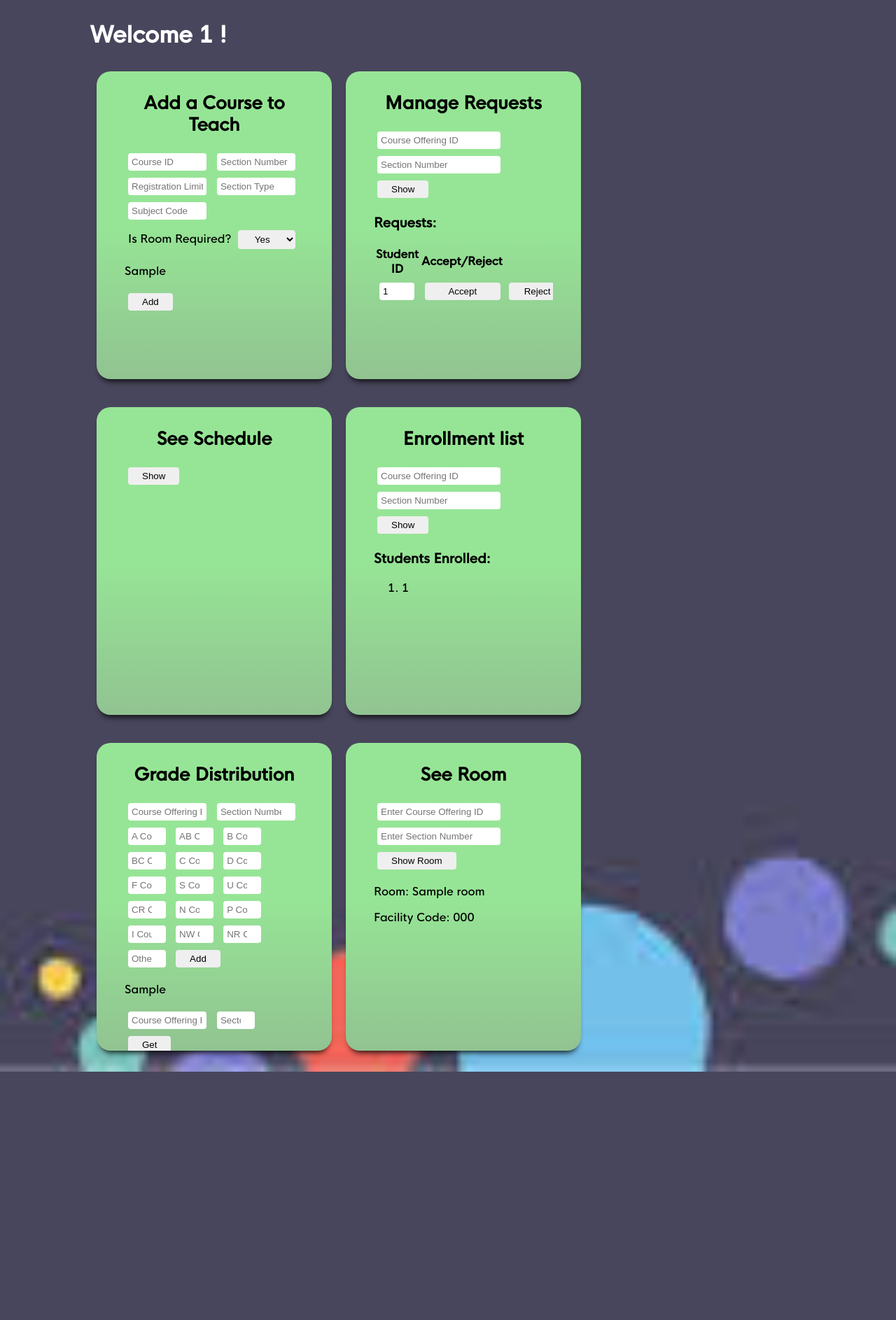
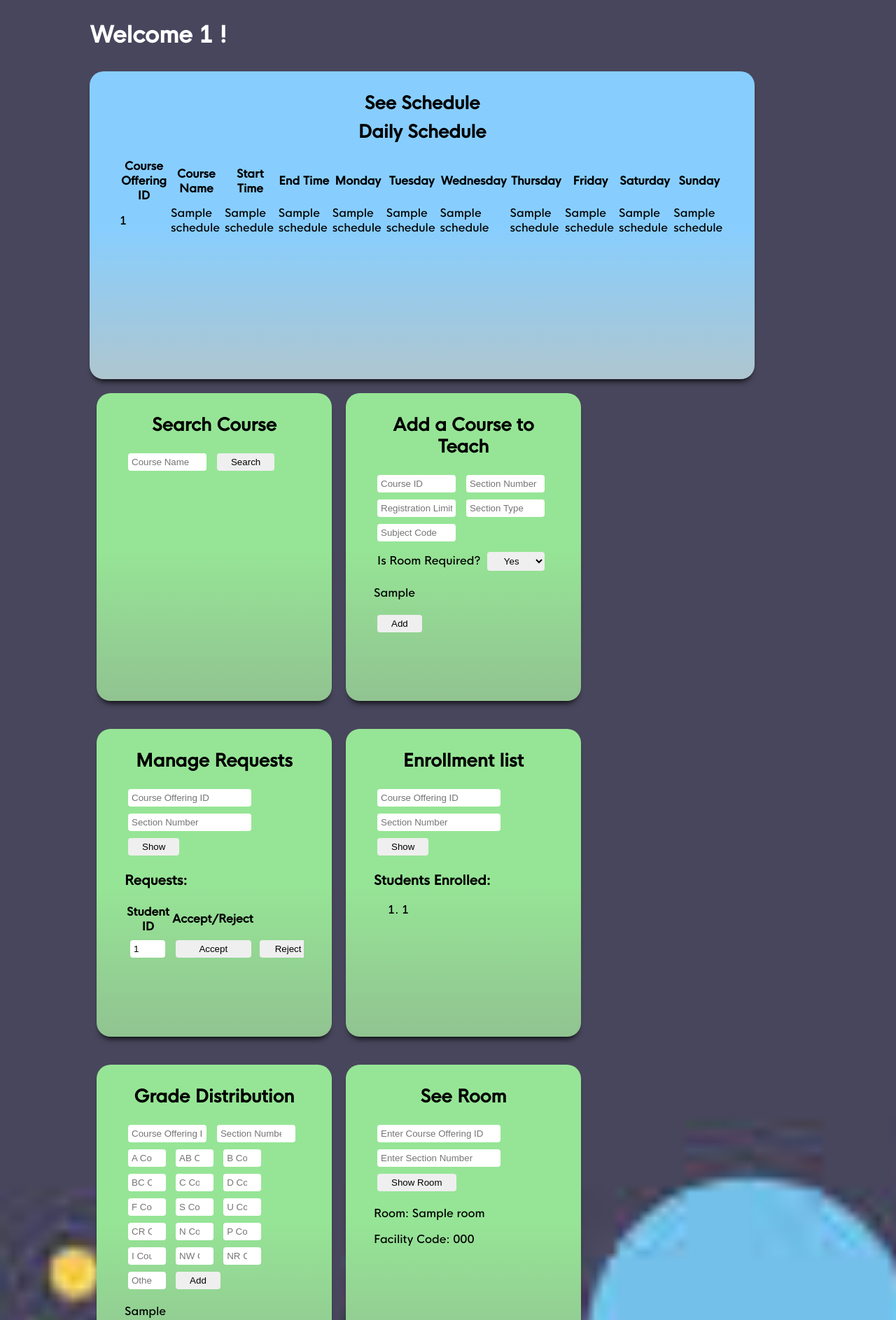
Before and after one commit to aarunishsinha/Course-Management-System, a Flask app: template templates/instructor.html in a window 1280 px wide. Shown: the part 63-1950 px from the top of the page at 70% size. Before the commit the page ends 1595 px from the top, so only its background shows below. Run offline with Flask 2, Linux system fonts and the light colour scheme; the template is opened without the code that fills it: most values are stand-ins (such as "Sample title", 1, 10 or a date in 2020); some libraries are stand-ins or nearby versions.

Commit message:
Add default schedule view in instructor along with search course functionality

```diff
--- a/app.py
+++ b/app.py
@@ -28,6 +28,7 @@ currentStudentLoginId = ""  # the student who is currently logged in
 currentProfLoginId = ""     # # the instructor who is currently logged in
 COID =""
 SN = ""
+schedule = []
 
 @app.route("/")  #main webpage rendering
 def main():
@@ -36,13 +37,62 @@ def main():
 @app.route("/instructorScreen", methods = ["POST"])
 def inst():
     global currentProfLoginId
+    global schedule
     currentProfLoginId = request.form.get("ProfID")
-    return render_template("instructor.html",currentProfLoginId = currentProfLoginId,AddCourseMsg="", requests = [], enrollment = [],addGradeMsg = "", grades = [], room = "", facultyCode = "")
+    TC = ""
+
+    try:
+        query1="""
+        BEGIN;
+        SELECT * from current_term;
+        """
+        cur.execute(query1)
+        TC=cur.fetchall()
+        cur.execute("COMMIT;")
+        TC=TC[0][0]
+    except Exception as e:
+        print(e)
+    # schedule = EXECUTE DATABASE QUERY HERE
+    try:
+        query="""
+        BEGIN;
+        SELECT * from get_instructor_schedule(%s,%s);
+        """ % (str(currentProfLoginId),str(TC))
+        cur.execute(query)
+        schedule=cur.fetchall()
+        cur.execute("COMMIT;")
+    except Exception as e:
+        print (e)
+        try:
+            query1="""
+            BEGIN;
+            SELECT * from current_term;
+            """
+            cur.execute(query1)
+            TC=cur.fetchall()
+            cur.execute("COMMIT;")
+            TC=TC[0][0]
+        except Exception as e:
+            print(e)
+        # schedule = EXECUTE DATABASE QUERY HERE
+        try:
+            query="""
+            BEGIN;
+            SELECT * from get_instructor_schedule(%s,%s);
+            """ % (str(currentProfLoginId),str(TC))
+            cur.execute(query)
+            schedule=cur.fetchall()
+            cur.execute("COMMIT;")
+        except Exception as e:
+            print (e)
+
+    return render_template("instructor.html",currentProfLoginId = currentProfLoginId,AddCourseMsg="", requests = [], enrollment = [],addGradeMsg = "", grades = [], room = "", facultyCode = "", schedule = schedule, searchResults=[])
 
 @app.route("/instructorScreen/AddCourse", methods = ["POST"])
 def instAC():
     # See what is to be done with AddCourseMsg
     global currentProfLoginId
+    global schedule
     CID = request.form.get("CID")
     TC = ""
     # TC = request.form.get("TC")
@@ -74,12 +124,13 @@ def instAC():
     except Exception as e:
         print (e)
 
-    return render_template("instructor.html",currentProfLoginId = currentProfLoginId,AddCourseMsg="", requests = [], enrollment = [],addGradeMsg = "", grades = [], room = "", facultyCode = "")
+    return render_template("instructor.html",currentProfLoginId = currentProfLoginId,AddCourseMsg="", requests = [], enrollment = [],addGradeMsg = "", grades = [], room = "", facultyCode = "", schedule = schedule, searchResults=[])
 
 @app.route("/instructorScreen/Requests", methods = ["POST"])
 def instRequests():
     # See what is to be done with AddCourseMsg
     global currentProfLoginId
+    global schedule
     global COID
     global SN
     COID = request.form.get("COID")
@@ -100,12 +151,13 @@ def instRequests():
         print (e)
     # print(requests)
 
-    return render_template("instructor.html",currentProfLoginId = currentProfLoginId,AddCourseMsg="", requests = requests, enrollment = [],addGradeMsg = "", grades = [], room = "", facultyCode = "")
+    return render_template("instructor.html",currentProfLoginId = currentProfLoginId,AddCourseMsg="", requests = requests, enrollment = [],addGradeMsg = "", grades = [], room = "", facultyCode = "", schedule = schedule, searchResults=[])
 
 @app.route("/instructorScreen/ProcessRequests", methods = ["POST"])
 def instProcessRequests():
     # See what is to be done with AddCourseMsg
     global currentProfLoginId
+    global schedule
     global COID
     global SN
     studentID = request.form.get("studentID")
@@ -145,7 +197,7 @@ def instProcessRequests():
     except Exception as e:
         print (e)
 
-    return render_template("instructor.html",currentProfLoginId = currentProfLoginId,AddCourseMsg="", requests = requests, enrollment = [],addGradeMsg = "", grades = [], room = "", facultyCode = "")
+    return render_template("instructor.html",currentProfLoginId = currentProfLoginId,AddCourseMsg="", requests = requests, enrollment = [],addGradeMsg = "", grades = [], room = "", facultyCode = "", schedule = schedule, searchResults=[])
 
 
 
@@ -154,6 +206,7 @@ def instProcessRequests():
 def instSchedule():
     # See what is to be done with AddCourseMsg
     global currentProfLoginId
+    global schedule
     TC=""
     # TC = request.form.get("TC")
     schedule = []
@@ -180,14 +233,16 @@ def instSchedule():
         cur.execute("COMMIT;")
     except Exception as e:
         print (e)
-    print(schedule);
+    # print(schedule);
     #  Will make schedule.html once query is executed and exact form is known
-    return render_template("schedule.html",currentProfLoginId = currentProfLoginId,schedule = schedule)
+    return render_template("instructor.html",currentProfLoginId = currentProfLoginId,AddCourseMsg="", requests = [], enrollment = [],addGradeMsg = "", grades = [], room = "", facultyCode = "", schedule = schedule, searchResults=[])
+
 
 @app.route("/instructorScreen/enrollment", methods = ["POST"])
 def instEnrollments():
     # See what is to be done with AddCourseMsg
     global currentProfLoginId
+    global schedule
     COID = request.form.get("COID")
     SN = request.form.get("SN")
     enrollment = ['Aniket','Aarunish','Jai']
@@ -204,13 +259,14 @@ def instEnrollments():
     except Exception as e:
         print (e)
 
-    return render_template("instructor.html",currentProfLoginId = currentProfLoginId,AddCourseMsg="", requests = [], enrollment = enrollment,addGradeMsg = "", grades = [], room = "", facultyCode = "")
+    return render_template("instructor.html",currentProfLoginId = currentProfLoginId,AddCourseMsg="", requests = [], enrollment = enrollment,addGradeMsg = "", grades = [], room = "", facultyCode = "", schedule = schedule, searchResults=[])
 
 
 @app.route("/instructorScreen/addGradeDistribution", methods = ["POST"])
 def instAddGD():
     # See what is to be done with AddCourseMsg
     global currentProfLoginId
+    global schedule
     COID = request.form.get("COID")
     SN = request.form.get("SN")
     a = request.form.get("a")
@@ -243,11 +299,12 @@ def instAddGD():
         print (e)
         addGradeMsg="Error occured while updating"
 
-    return render_template("instructor.html",currentProfLoginId = currentProfLoginId,AddCourseMsg="", requests = [], enrollment = [],addGradeMsg = addGradeMsg, grades = [], room = "", facultyCode = "")
+    return render_template("instructor.html",currentProfLoginId = currentProfLoginId,AddCourseMsg="", requests = [], enrollment = [],addGradeMsg = addGradeMsg, grades = [], room = "", facultyCode = "", schedule = schedule, searchResults=[])
 
 @app.route("/instructorScreen/getGradeDistribution", methods = ["POST"])
 def instGetGD():
     global currentProfLoginId
+    global schedule
     grades = [1,2,3,4,5,6,7,7,8,8,34,2,6,42,6634,24,523]
     COID = request.form.get("COID")
     SN = request.form.get("SN")
@@ -262,11 +319,12 @@ def instGetGD():
         cur.execute("COMMIT;")
     except Exception as e:
         print (e)
-    return render_template("instructor.html",currentProfLoginId = currentProfLoginId,AddCourseMsg="", requests = [], enrollment = [],addGradeMsg = "", grades = grades, room = "", facultyCode = "")
+    return render_template("instructor.html",currentProfLoginId = currentProfLoginId,AddCourseMsg="", requests = [], enrollment = [],addGradeMsg = "", grades = grades, room = "", facultyCode = "", schedule = schedule, searchResults=[])
 
 @app.route("/instructorScreen/room", methods = ["POST"])
 def instRoom():
     global currentProfLoginId
+    global schedule
     COID = request.form.get("COID")
     SN = request.form.get("SN")
     output = [('LH121','Narula101')]
@@ -284,7 +342,18 @@ def instRoom():
 
     room = output[0][0]
     facultyCode = output[0][1]
-    return render_template("instructor.html",currentProfLoginId = currentProfLoginId,AddCourseMsg="", requests = [], enrollment = [],addGradeMsg = "", grades = [], room = room, facultyCode = facultyCode)
+    return render_template("instructor.html",currentProfLoginId = currentProfLoginId,AddCourseMsg="", requests = [], enrollment = [],addGradeMsg = "", grades = [], room = room, facultyCode = facultyCode, schedule = schedule, searchResults=[])
+
+
+@app.route("/instructorScreen/searchCourse", methods = ["POST"])
+def instsearchCourse():
+    global currentProfLoginId
+    global schedule
+    CName = request.form.get("CName")
+    searchResults = [(1,"course A"), (2,"Course B"),(1,"course A"), (2,"Course B"),(1,"course A"), (2,"Course B")]
+    #  searchResults = EXECUTE DATABASE QUERY HERE
+    return render_template("instructor.html",currentProfLoginId = currentProfLoginId,AddCourseMsg="", requests = [], enrollment = [],addGradeMsg = "", grades = [], room = "", facultyCode = "", schedule = schedule, searchResults=searchResults)
+
 
 
 
--- a/static/css/student.css
+++ b/static/css/student.css
@@ -1,6 +1,6 @@
-.studentBoxes table input[type="text"]{
+/* .studentBoxes table input[type="text"]{
   width: 80px;
-}
+} */
 .studentBoxes{
   width: 38%;
   background: #87CEFF;
@@ -34,3 +34,19 @@
 .studentScroll td{
   width: 100px;
 }
+
+/*
+td input{
+  margin: 15px;
+  width: 300px;
+  padding: 15px;
+}
+th{
+  margin: 15px;
+} */
+/* input[type="text", readonly]{
+  width: 200px;
+} */
+.searchCourse table th{
+  width: 300px;
+}
--- a/students.py
+++ b/students.py
@@ -39,7 +39,7 @@ def stdSearchCourse():
     CName = request.form.get("CName")
     TC = ""
     # TC = request.form.get("TC")
-    searchResults = [("aboo","aboo","aboo","aboo","aboo","aboo","aboo","aboo","aboo","aboo","aboo","aboo","aboo","aboo","aboo","aboo","aboo"),("aboo","aboo","aboo","aboo","aboo","aboo","aboo","aboo","aboo","aboo","aboo","aboo","aboo","aboo","aboo","aboo","aboo"),("aboo","aboo","aboo","aboo","aboo","aboo","aboo","aboo","aboo","aboo","aboo","aboo","aboo","aboo","aboo","aboo","aboo")]
+    searchResults = [("looong aboooo is hereeeee","looong aboooo is hereeeee","looong aboooo is hereeeee","looong aboooo is hereeeee","looong aboooo is hereeeee","looong aboooo is hereeeee","looong aboooo is hereeeee","looong aboooo is hereeeee","looong aboooo is hereeeee","looong aboooo is hereeeee","looong aboooo is hereeeee","looong aboooo is hereeeee","looong aboooo is hereeeee","looong aboooo is hereeeee","looong aboooo is hereeeee","looong aboooo is hereeeee","looong aboooo is hereeeee"),("looong aboooo is hereeeee","looong aboooo is hereeeee","looong aboooo is hereeeee","looong aboooo is hereeeee","looong aboooo is hereeeee","looong aboooo is hereeeee","looong aboooo is hereeeee","looong aboooo is hereeeee","looong aboooo is hereeeee","looong aboooo is hereeeee","looong aboooo is hereeeee","looong aboooo is hereeeee","looong aboooo is hereeeee","looong aboooo is hereeeee","looong aboooo is hereeeee","looong aboooo is hereeeee","looong aboooo is hereeeee"),("looong aboooo is hereeeee","looong aboooo is hereeeee","looong aboooo is hereeeee","looong aboooo is hereeeee","looong aboooo is hereeeee","looong aboooo is hereeeee","looong aboooo is hereeeee","looong aboooo is hereeeee","looong aboooo is hereeeee","looong aboooo is hereeeee","looong aboooo is hereeeee","looong aboooo is hereeeee","looong aboooo is hereeeee","looong aboooo is hereeeee","looong aboooo is hereeeee","looong aboooo is hereeeee","looong aboooo is hereeeee")]
 
     try:
         query1="""
--- a/templates/instructor.html
+++ b/templates/instructor.html
@@ -5,6 +5,61 @@
 
 
 <h1>Welcome {{currentProfLoginId}} !</h1>
+
+
+
+<div class="InstructorBoxes studentBoxes Schedule">
+  <h2>See Schedule</h2>
+  {% if schedule|length >0 %}
+  <h2>Daily Schedule</h2>
+  <div class="Scroll">
+    <table>
+      <th>Course Offering ID</th><th>Course Name</th><th>Start Time</th><th>End Time</th><th>Monday</th><th>Tuesday</th><th>Wednesday</th><th>Thursday</th><th>Friday</th><th>Saturday</th><th>Sunday</th>
+      {% for i in range(schedule|length) %}
+        <tr>
+          <td>{{schedule[i][0]}}</td>
+          <td>{{schedule[i][1]}}</td>
+          <td>{{schedule[i][2]}}</td>
+          <td>{{schedule[i][3]}}</td>
+          <td>{{schedule[i][4]}}</td>
+          <td>{{schedule[i][5]}}</td>
+          <td>{{schedule[i][6]}}</td>
+          <td>{{schedule[i][7]}}</td>
+          <td>{{schedule[i][8]}}</td>
+          <td>{{schedule[i][9]}}</td>
+          <td>{{schedule[i][10]}}</td>
+        </tr>
+      {% endfor %}
+    </table>
+  </div>
+    {% endif %}
+</div>
+
+
+<div class="InstructorBoxes searchCourseIns">
+  <h2>Search Course</h2>
+    <form class="" action="/instructorScreen/searchCourse" method="post">
+      <input type="text" name="CName" placeholder="Course Name">
+      <input type="submit" name="submit" value="Search">
+    </form>
+
+    {% if searchResults|length > 0 %}
+    <div class="Scroll studentScroll">
+      <h3>Courses:</h3>
+      <table>
+        <th>Course ID</th><th>Course Name</th>
+        {% for i in range(searchResults|length) %}
+          <tr>
+            <td>{{searchResults[i][0]}}</td>
+            <td>{{searchResults[i][1]}}</td>
+          </tr>
+        {% endfor %}
+      </table>
+      </div>
+    {% endif %}
+</div>
+
+
 <div class="InstructorBoxes InsAddCourse">
   <h2>Add a Course to Teach</h2>
   <form class="InsAddCourseForm" action="/instructorScreen/AddCourse" method="post">
@@ -57,14 +112,6 @@
   {% endif %}
 </div>
 
-
-<div class="InstructorBoxes Schedule">
-  <h2>See Schedule</h2>
-  <form class="" action="/instructorScreen/Schedule" method="post">
-    <!-- <input type="text" name="TC" placeholder="Term Code"> -->
-    <input type="submit" name="submit" value="Show">
-  </form>
-</div>
 
 
 <div class="InstructorBoxes enrollment">
--- a/templates/student.html
+++ b/templates/student.html
@@ -50,11 +50,11 @@
   <h2 id="topMargin">Available Courses</h2>
   <div class="Scroll studentScroll">
     <table>
-      <th>Course Offering ID</th><th>Section Number</th><th>Course Name</th><th>Course Limit</th><th>Instructors</th><th>Department Data</th><th>Facility Code ID</th><th>Room Code ID</th><th>Start Time</th><th>End Time</th><th>Monday</th><th>Tuesday</th><th>Wednesday</th><th>Thursday</th><th>Friday</th><th>Saturday</th><th>Sunday</th>
+      <th >Course Offering ID</th><th>Section Number</th><th>Course Name</th><th>Course Limit</th><th>Instructors</th><th>Department Data</th><th>Facility Code ID</th><th>Room Code ID</th><th>Start Time</th><th>End Time</th><th>Monday</th><th>Tuesday</th><th>Wednesday</th><th>Thursday</th><th>Friday</th><th>Saturday</th><th>Sunday</th>
       {% for i in range(searchResults|length) %}
         <tr>
           <form class="" action="/studentScreen/addCourse" method="post">
-            <td><input type="text" name="COID" value="{{searchResults[i][0]}}" readonly></td>
+            <td><input type="text" name="COID" value="{{searchResults[i][0]}}" readonly contenteditable></td>
             <td><input type="text" name="SN" value="{{searchResults[i][1]}}" readonly></td>
             <td><input type="text" name="CN" value="{{searchResults[i][2]}}" readonly></td>
             <td><input type="text" name="CL" value="{{searchResults[i][3]}}" readonly></td>
```
